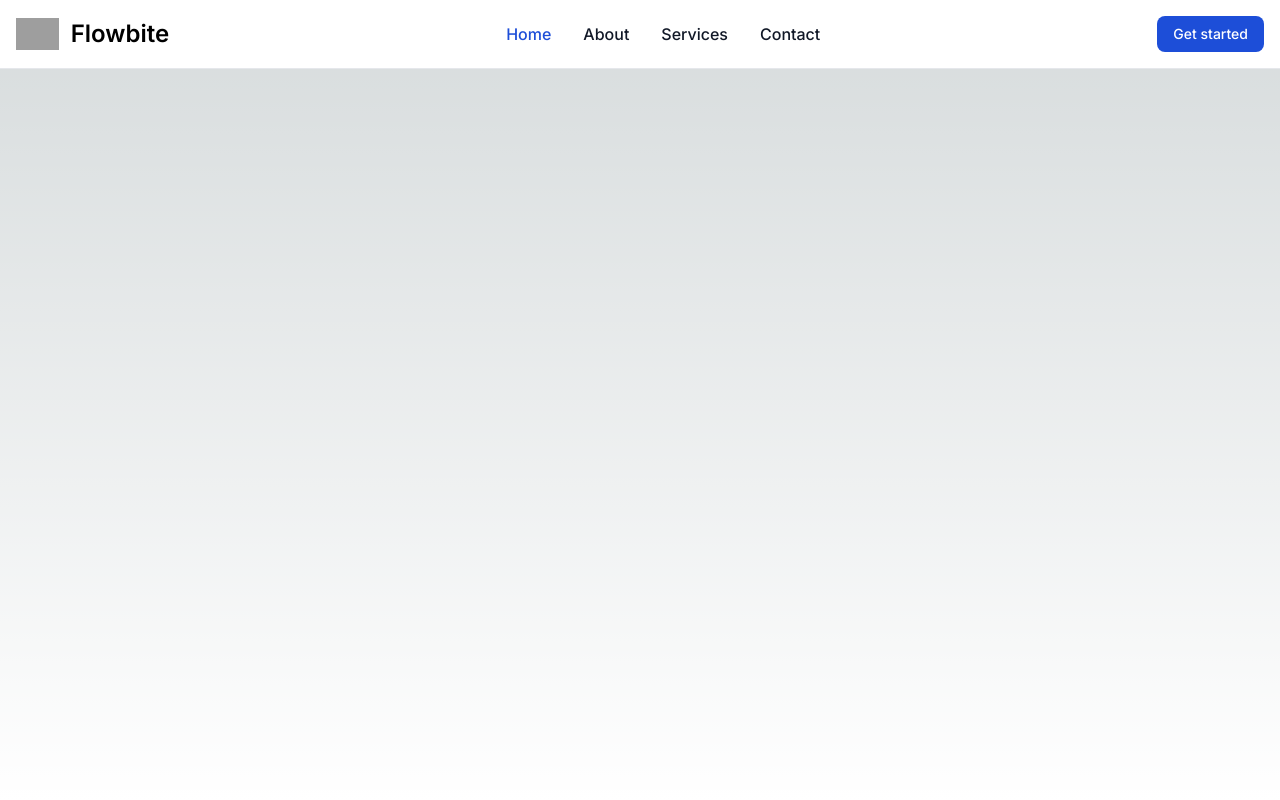
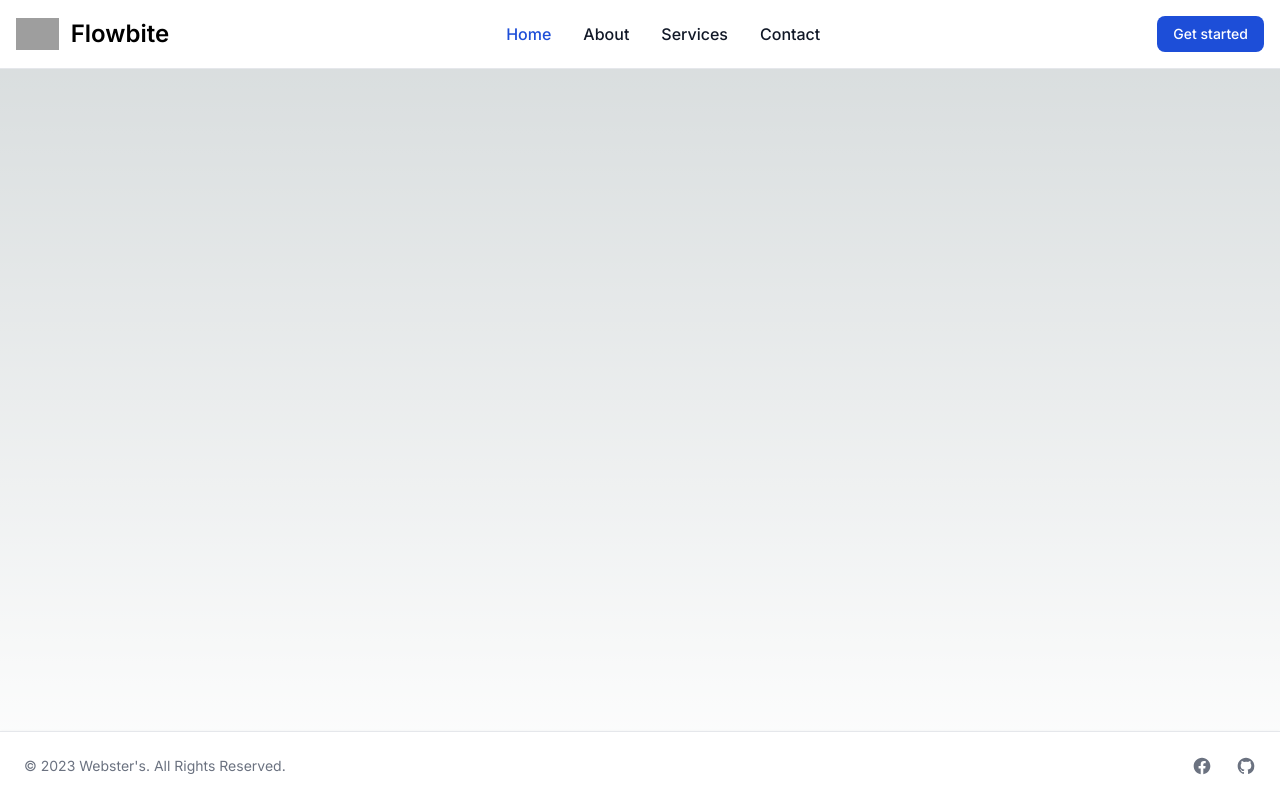
Before and after one commit to lhotovy/websters-eshop, a Next.js app: page / in a window 1280 px wide. Built offline with nearby package versions, Linux system fonts and the light colour scheme; grey boxes are pictures that could not be loaded.

Commit message:
Added footer

```diff
--- a/src/app/page.tsx
+++ b/src/app/page.tsx
@@ -1,10 +1,11 @@
+import { Footer } from '@/components/footer'
 import { Header } from '@/components/header'
-import Image from 'next/image'
 
 export default function Home() {
   return (
     <main className="flex min-h-screen flex-col items-center justify-between p-24">
       <Header/>
+      <Footer />
     </main>
   )
 }
--- /dev/null
+++ b/src/components/footer.tsx
@@ -0,0 +1,18 @@
+export const Footer = () => {
+  return (
+    <footer className="fixed bottom-0 left-0 z-20 w-full p-4 bg-white border-t border-gray-200 shadow md:flex md:items-center md:justify-between md:p-6 dark:bg-gray-800 dark:border-gray-600">
+        <span className="text-sm text-gray-500 sm:text-center dark:text-gray-400">© 2023 <a href="https://flowbite.com/" className="hover:underline">Webster's</a>. All Rights Reserved.
+        </span>
+        <div className="flex mt-4 space-x-6 sm:justify-center sm:mt-0">
+                <a href="#" className="text-gray-500 hover:text-gray-900 dark:hover:text-white">
+                    <svg className="w-5 h-5" fill="currentColor" viewBox="0 0 24 24" aria-hidden="true"><path fill-rule="evenodd" d="M22 12c0-5.523-4.477-10-10-10S2 6.477 2 12c0 4.991 3.657 9.128 8.438 9.878v-6.987h-2.54V12h2.54V9.797c0-2.506 1.492-3.89 3.777-3.89 1.094 0 2.238.195 2.238.195v2.46h-1.26c-1.243 0-1.63.771-1.63 1.562V12h2.773l-.443 2.89h-2.33v6.988C18.343 21.128 22 16.991 22 12z" clip-rule="evenodd" /></svg>
+                    <span className="sr-only">LinkedIn page</span>
+                </a>
+                <a href="#" className="text-gray-500 hover:text-gray-900 dark:hover:text-white">
+                    <svg className="w-5 h-5" fill="currentColor" viewBox="0 0 24 24" aria-hidden="true"><path fill-rule="evenodd" d="M12 2C6.477 2 2 6.484 2 12.017c0 4.425 2.865 8.18 6.839 9.504.5.092.682-.217.682-.483 0-.237-.008-.868-.013-1.703-2.782.605-3.369-1.343-3.369-1.343-.454-1.158-1.11-1.466-1.11-1.466-.908-.62.069-.608.069-.608 1.003.07 1.531 1.032 1.531 1.032.892 1.53 2.341 1.088 2.91.832.092-.647.35-1.088.636-1.338-2.22-.253-4.555-1.113-4.555-4.951 0-1.093.39-1.988 1.029-2.688-.103-.253-.446-1.272.098-2.65 0 0 .84-.27 2.75 1.026A9.564 9.564 0 0112 6.844c.85.004 1.705.115 2.504.337 1.909-1.296 2.747-1.027 2.747-1.027.546 1.379.202 2.398.1 2.651.64.7 1.028 1.595 1.028 2.688 0 3.848-2.339 4.695-4.566 4.943.359.309.678.92.678 1.855 0 1.338-.012 2.419-.012 2.747 0 .268.18.58.688.482A10.019 10.019 0 0022 12.017C22 6.484 17.522 2 12 2z" clip-rule="evenodd" /></svg>
+                    <span className="sr-only">GitHub account</span>
+                </a>
+            </div>
+    </footer>
+  )
+}
```
